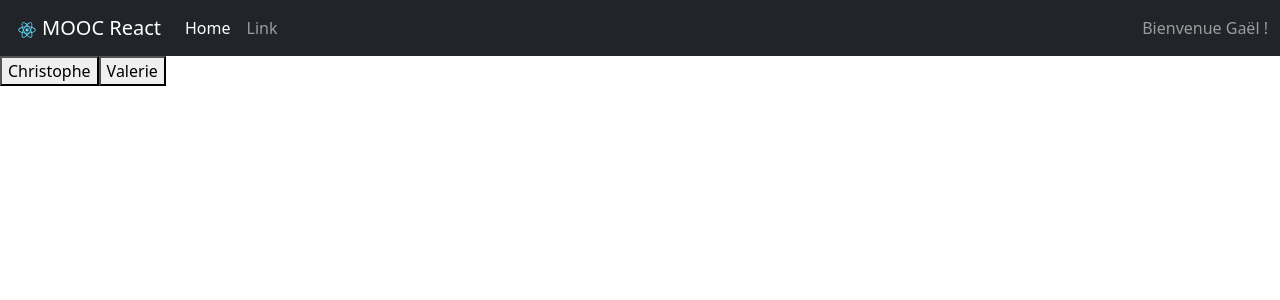
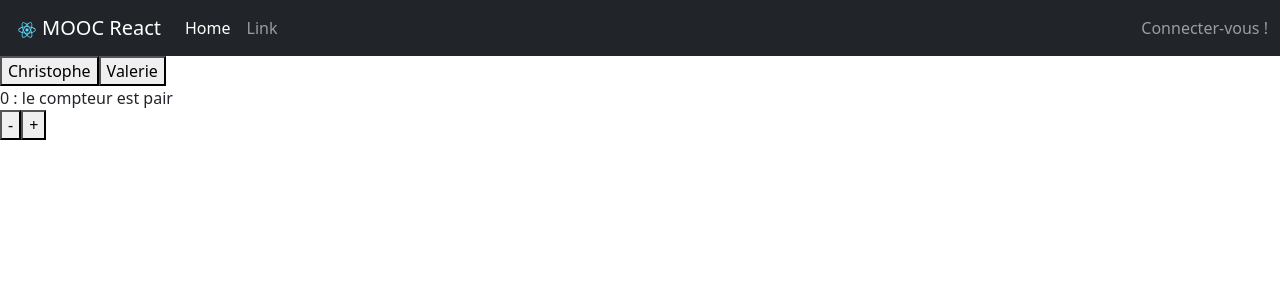
Before and after one commit to Gael-Mousset/mooc-react, a React (Create React App) app: page / in a window 1280 px wide. Shown: the top 300 px of the page. Built offline with nearby package versions, Linux system fonts and the light colour scheme.

Commit message:
Chapitre 8 - L’affichage conditionnel

```diff
--- a/src/App.jsx
+++ b/src/App.jsx
@@ -1,11 +1,11 @@
-// import Counter from "./components/Counter";
+import Counter from "./components/Counter";
 import Header from "./components/Header";
 
 function App() {
   return (
     <div className="App">
       <Header />
-      {/* <Counter /> */}
+      <Counter />
     </div>
   );
 }
--- a/src/components/Counter.jsx
+++ b/src/components/Counter.jsx
@@ -2,9 +2,10 @@ import React, { useState } from "react";
 
 function Counter(props) {
   const [counter, setCounter] = useState(0);
+
   return (
     <div>
-      {counter}
+      {counter} : le compteur est {counter % 2 ? "impair" : "pair"}
       <br />
       <button onClick={() => setCounter(counter - 1)}>-</button>
       <button onClick={() => setCounter(counter + 1)}>+</button>
--- a/src/components/Header.jsx
+++ b/src/components/Header.jsx
@@ -4,16 +4,19 @@ import logo from "../logo.svg";
 function Header(props) {
   const [user, setUser] = useState("");
 
-  useEffect(() => {
-    setTimeout(() => setUser("Gaël"), 1000);
-  }, []);
-
   const setUserChistophe = useCallback(() => {
     setUser("Chishophe");
   }, []);
+
   const setUserValerie = useCallback(() => {
     setUser("Valerie");
   }, []);
+
+  const login = user ? (
+    <span>Bienvenue {user} !</span>
+  ) : (
+    <span>Connecter-vous !</span>
+  );
 
   return (
     <div>
@@ -41,7 +44,7 @@ function Header(props) {
               </div>
             </li>
           </ul>
-          <div className="navbar-text">Bienvenue {user} !</div>
+          <div className="navbar-text">{login}</div>
         </div>
       </nav>
       <div>
```
